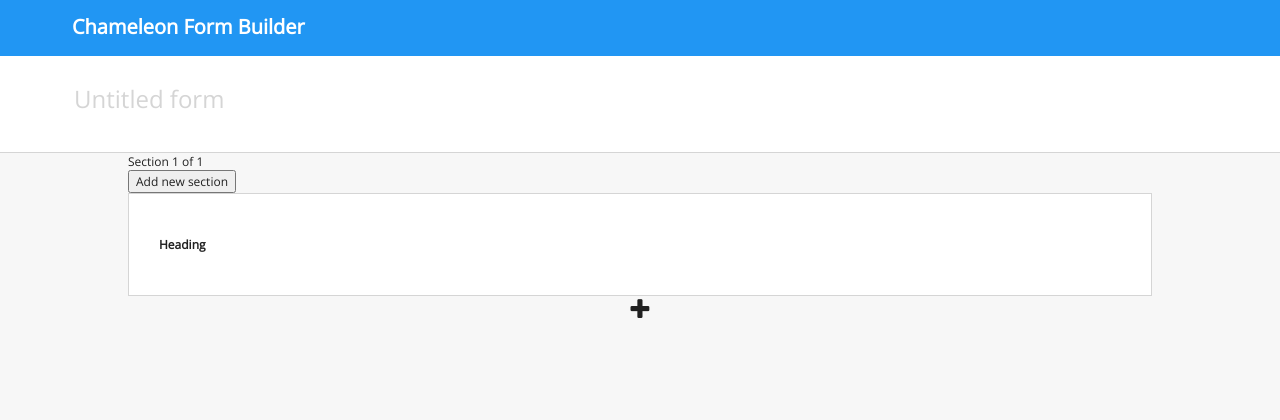
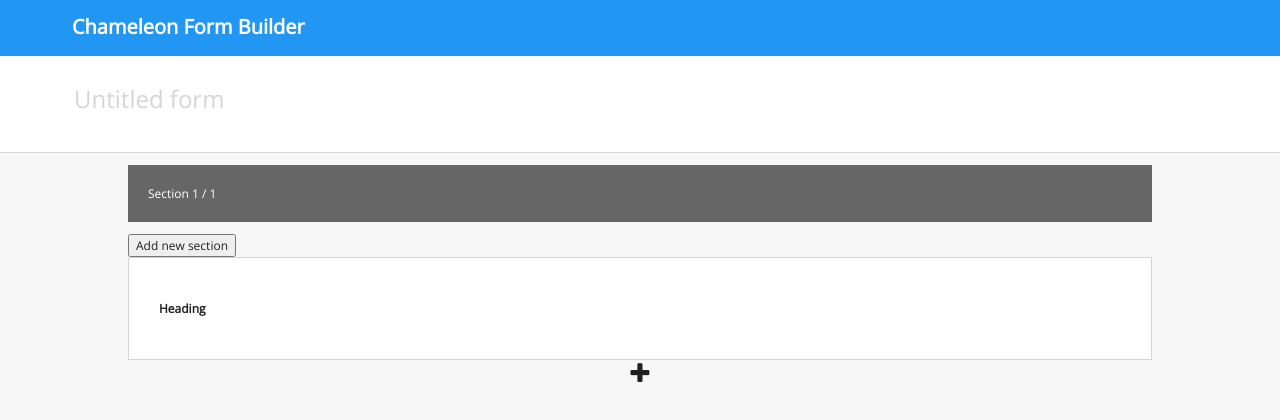
Before and after one commit to markw13a/form-hackathon, a React (Create React App) app: page / in a window 1280 px wide. Shown: the top 420 px of the page. Built offline with nearby package versions, Linux system fonts and the light colour scheme.

Commit message:
section styling applied

```diff
--- a/src/Sections.jsx
+++ b/src/Sections.jsx
@@ -63,7 +63,7 @@ const SectionTitle = () => {
 
     return (
         <div className="section-title">
-            Section {sectionIndex + 1} of {sections.length}
+            Section {sectionIndex + 1} / {sections.length}
         </div>
     );
 };
--- a/src/style/main.scss
+++ b/src/style/main.scss
@@ -107,3 +107,10 @@ header h1{color:#fff; font-size:20px}
     position:absolute;
     right:0;
 }
+
+.section-title{
+    background:#666;
+    color:#fff;
+    padding:20px;
+    margin:1em 0 ;
+}
```
